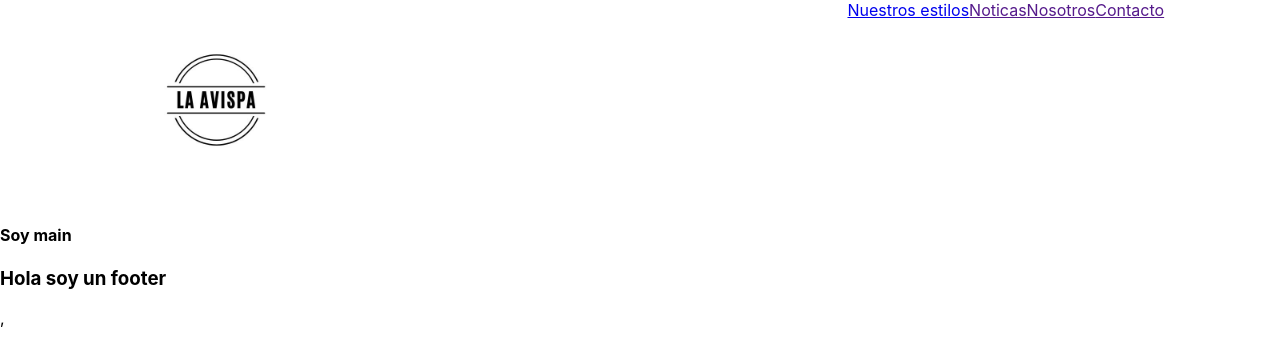
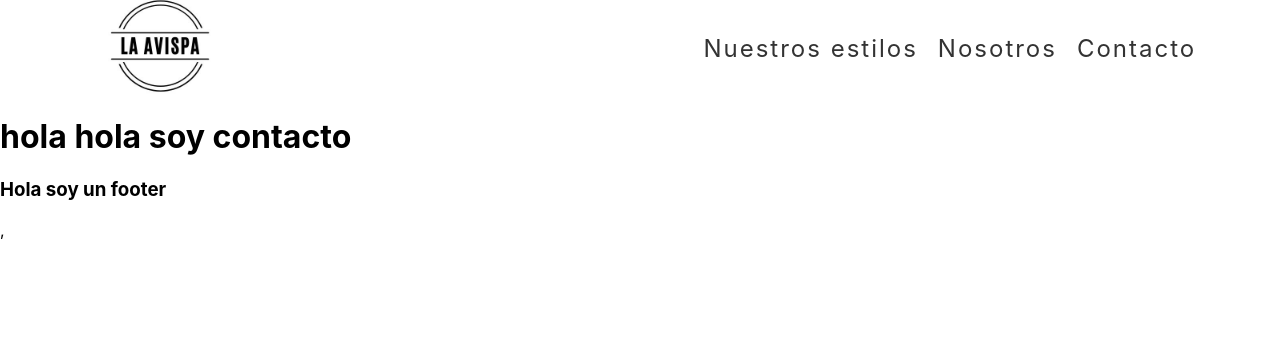
Before and after one commit to Pablito-1988/avispa_beer, a React (Create React App) app in the folder my-app/: page /contacto in a window 1280 px wide. Shown: the top 362 px of the page. Built offline with nearby package versions, Linux system fonts and the light colour scheme.

Commit message:
router for navbar

```diff
--- a/my-app/src/App.js
+++ b/my-app/src/App.js
@@ -1,13 +1,31 @@
 import Header from './components/header/header';
 import Footer from './components/footer/footer';
 import Main from './components/main/main';
+import Nosotros from './components/main/Nosotros/Nosotros';
+import Contacto from './components/main/Contacto/Contacto';
+import Estilos from './components/main/Estilos/Estilos';
+
+import { Switch, Route } from 'react-router-dom'
 import './App.css';
 
 function App() {
   return (
     <>
       <Header/>
-      <Main/>
+      <Switch>
+        <Route exact path='/'>
+        {<Main/>}
+        </Route>
+        <Route exact path='/nosotros'>
+        {<Nosotros/>}
+        </Route>
+        <Route exact path='/contacto'>
+        {<Contacto/>}
+        </Route>
+        <Route exact path='/estilos'>
+        {<Estilos/>}
+        </Route>
+      </Switch>
       <Footer/>
     </>
   );
--- a/my-app/src/components/header/header.css
+++ b/my-app/src/components/header/header.css
@@ -3,14 +3,41 @@
     flex-direction: row;
     justify-content: space-around;
     width: 100%;
+    height: 12vh;
+    align-items: center;
 }
 .logo{
     width: 40%;
 }
-ul{
+.links {
+    margin: 2rem 1.5rem;
     display: flex;
-    gap: 10px;
-}
-ul li {
-    list-style: none;
-}
+    justify-content: space-evenly;
+    gap: 20px;
+  }
+  .links a {
+    letter-spacing: 2px;
+    text-decoration: none;
+    color: #333;
+    font-size: 1.5rem;
+    position: relative;
+  }
+  .links a:after {
+    content: "";
+    position: absolute;
+    right: 0;
+    bottom: 0;
+    left: 0;
+    height: 2px;
+    width: 100%;
+    background: dodgerblue;
+    /*animacion de derecha a izquierda*/
+    transform-origin: right;
+    transform: scaleX(0);
+    transition: transform 0.2s ease-in-out;
+  }
+  .links a:hover:after {
+    /*animacion de derecha a izquierda*/
+    transform-origin: left;
+    transform: scaleX(1);
+  }
--- a/my-app/src/components/header/header.js
+++ b/my-app/src/components/header/header.js
@@ -7,13 +7,12 @@ function Header(){
         <>
          <header className='headerWrapper'>
              <div className='logoContainer'>
-                   <img className='logo' src={logo}></img>
+                 <Link to='/'><img className='logo' src={logo}></img></Link>
              </div>
              <div className='links'>
-                    <Link to ='#'>Nuestros estilos</Link>
-                    <Link>Noticas</Link>
-                    <Link>Nosotros</Link>
-                    <Link>Contacto</Link>
+                    <Link to ='/estilos'>Nuestros estilos</Link>
+                    <Link to='/nosotros'>Nosotros</Link>
+                    <Link to='/contacto'>Contacto</Link>
              </div>
          </header>
         </>
--- a/my-app/src/components/main/Contacto/Contacto.js
+++ b/my-app/src/components/main/Contacto/Contacto.js
@@ -0,0 +1,13 @@
+
+
+function Contacto (){
+    return(
+        <>
+            <div>
+                <h1>hola hola soy contacto</h1>
+            </div>
+        </>
+    )
+}
+
+export default Contacto
--- a/my-app/src/components/main/Estilos/Estilos.js
+++ b/my-app/src/components/main/Estilos/Estilos.js
@@ -0,0 +1,13 @@
+
+
+function Estilos (){
+    return(
+        <>
+            <div>
+                <h1>hola hola soy estilos</h1>
+            </div>
+        </>
+    )
+}
+
+export default Estilos
--- a/my-app/src/components/main/Nosotros/Nosotros.js
+++ b/my-app/src/components/main/Nosotros/Nosotros.js
@@ -0,0 +1,12 @@
+
+function Nosotros (){
+    return(
+        <>
+            <div>
+                <h1>hola hola soy nosotros</h1>
+            </div>
+        </>
+    )
+}
+
+export default Nosotros
```
